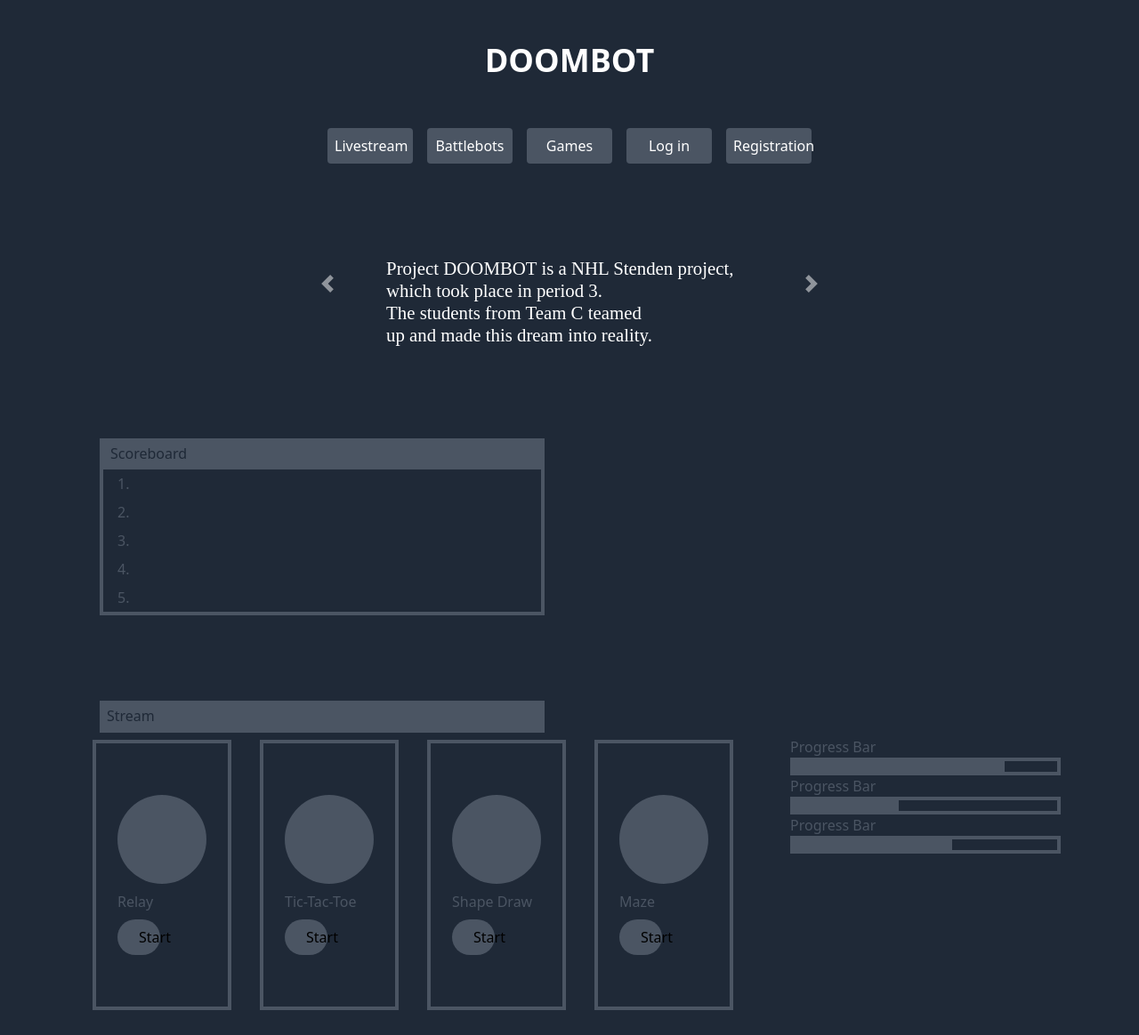
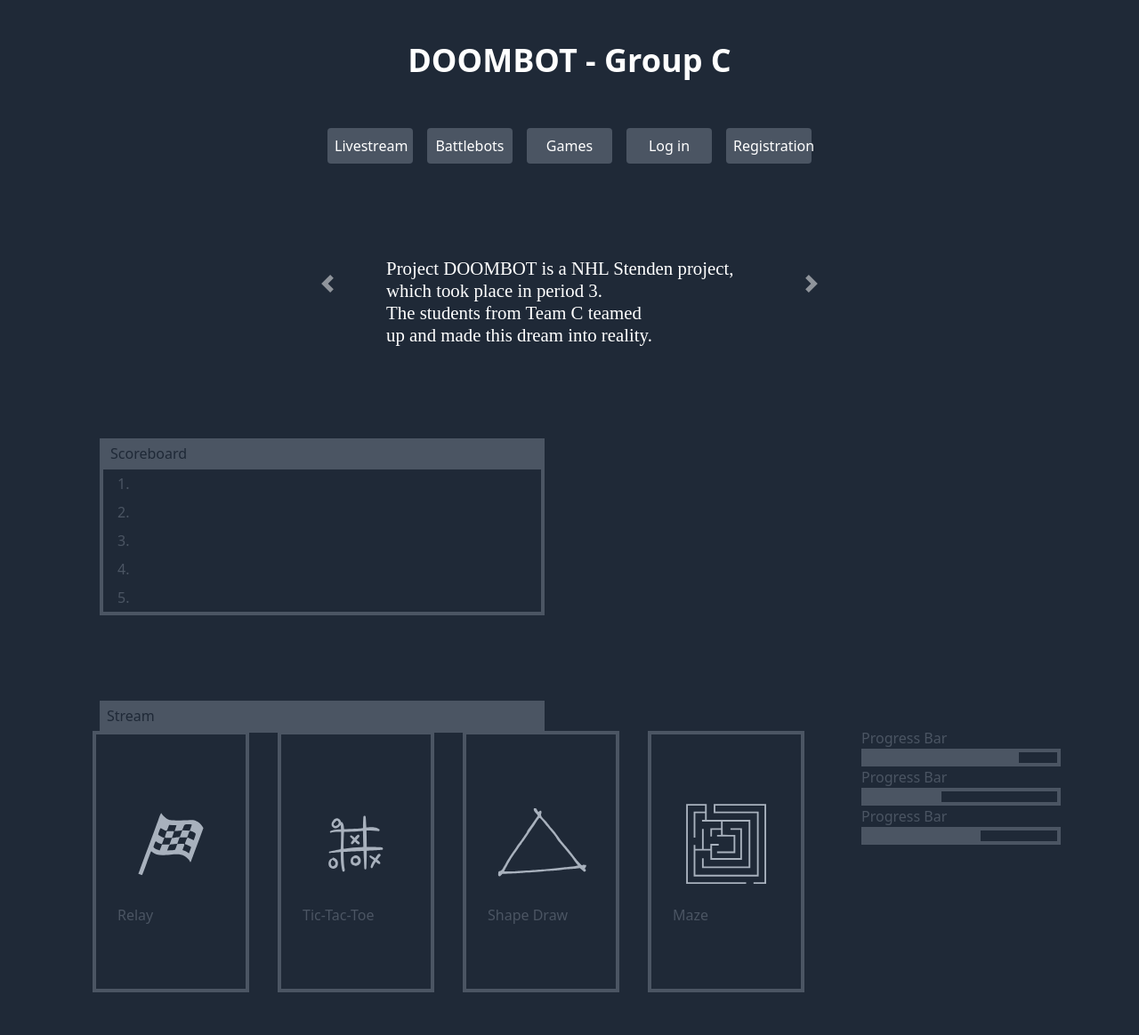
Before and after one commit to Edward-Bakker/Website-Project-3, a PHP site: page /group3.php in a window 1280 px wide. Shown: the whole page at 89% size. After the commit the page ends 1116 px from the top, so only its background shows below. Run offline with PHP 8.4, Linux system fonts and the light colour scheme.

Commit message:
update GroupC personal page

```diff
--- a/group3.php
+++ b/group3.php
@@ -10,7 +10,7 @@
     </head>
 
     <body class="bg-gray-800 text-white">
-        <h1 class="text-center text-4xl m-5">DOOMBOT</h1>
+        <h1 class="text-center text-4xl m-5">DOOMBOT - Group C</h1>
         <?php
         require_once('navbar.php');
         ?>
@@ -77,24 +77,20 @@
             <div class="flex flex-wrap lowerHalf justify-between h-2-4">
                 <div class="flex flex-wrap p-4 justify-center">
                     <div class="flex flex-col border-4 border-solid border-gray-600 my-1 mx-3 p-4 justify-center">
-                        <div class="rounded-full w-px-100 h-px-100 bg-gray-600"></div>
+                        <img class="gameIcon" src="groupCImg/flag.svg">
                         <p class="my-2 text-gray-600">Relay</p>
-                        <button class="bg-gray-600 rounded-full px-6 py-2">Start</button>
                     </div>
                     <div class="flex flex-col border-4 border-solid border-gray-600 my-1 mx-3 p-4 justify-center">
-                        <div class="rounded-full w-px-100 h-px-100 bg-gray-600"></div>
+                        <img class="gameIcon" src="groupCImg/tictactoe.svg">
                         <p class="my-2 text-gray-600">Tic-Tac-Toe</p>
-                        <button class="bg-gray-600 rounded-full px-6 py-2">Start</button>
                     </div>
                     <div class="flex flex-col border-4 border-solid border-gray-600 my-1 mx-3 p-4 justify-center">
-                        <div class="rounded-full w-px-100 h-px-100 bg-gray-600"></div>
+                        <img class="gameIcon" src="groupCImg/shape.svg">
                         <p class="my-2 text-gray-600">Shape Draw</p>
-                        <button class="bg-gray-600 rounded-full px-6 py-2">Start</button>
                     </div>
                     <div class="flex flex-col border-4 border-solid border-gray-600 my-1 mx-3 p-4 justify-center">
-                        <div class="rounded-full w-px-100 h-px-100 bg-gray-600"></div>
+                        <img class="gameIcon" src="groupCImg/maze.svg">
                         <p class="my-2 text-gray-600">Maze</p>
-                        <button class="bg-gray-600 rounded-full px-6 py-2">Start</button>
                     </div>
                 </div>
                 <div class="flex flex-col progressBars p-4">
--- a/groupc.css
+++ b/groupc.css
@@ -155,6 +155,10 @@
     transform: scale(1.5);
 }
 
+.gameIcon {
+	height: 120px;
+	width: 120px;
+filter: invert(77%) sepia(19%) saturate(167%) hue-rotate(175deg) brightness(89%) contrast(89%);}
 
 @media (max-width: 1350px) {
     .wrapper {
```
Also changed, not shown: groupCimg/Maze.svg (added), groupCimg/carouselImg/Sean.jpg (deleted), groupCimg/carouselImg/Stefan.jpg (added), groupCimg/carouselImg/Stefan.png, groupCimg/flag.svg (renamed from groupCimg/carouselImg/flag.svg), groupCimg/shape.svg (renamed from groupCimg/carouselImg/shape.svg), groupCimg/tictactoe.svg (renamed from groupCimg/carouselImg/tictactoe.svg).
